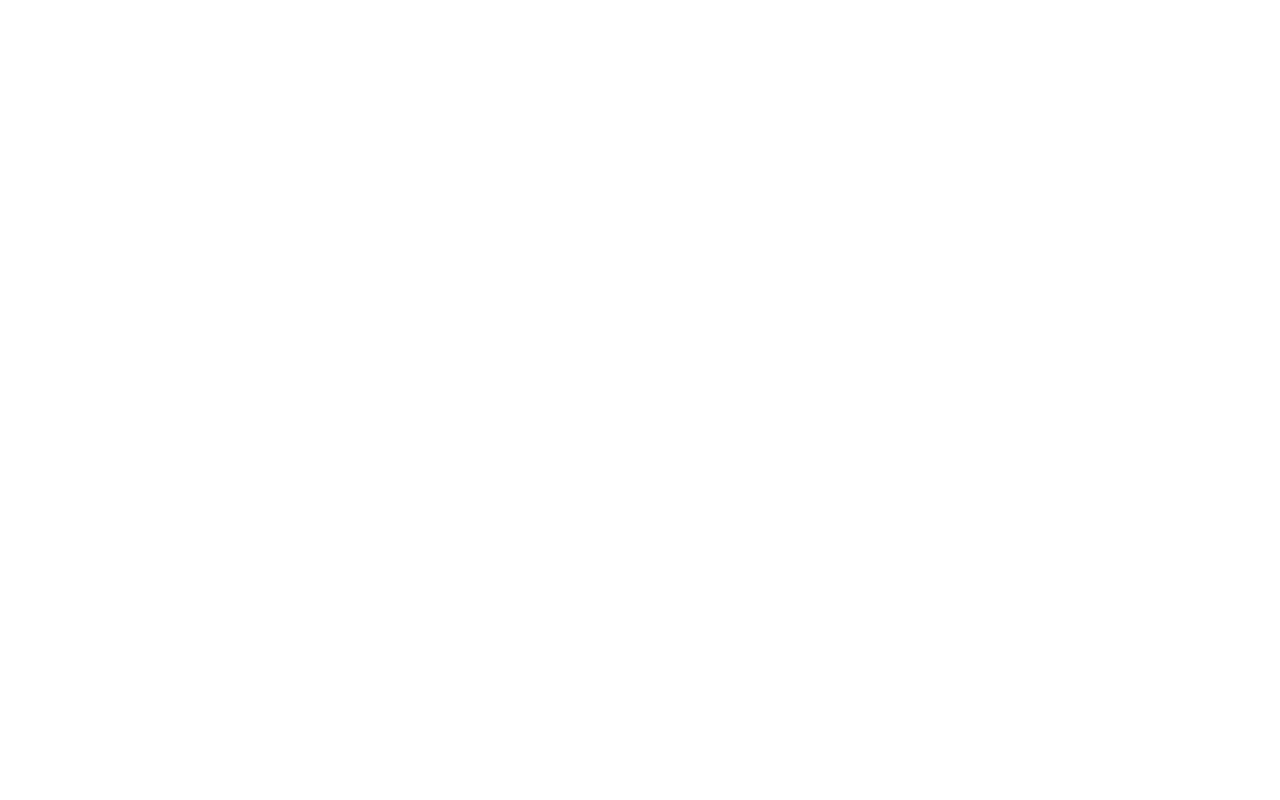
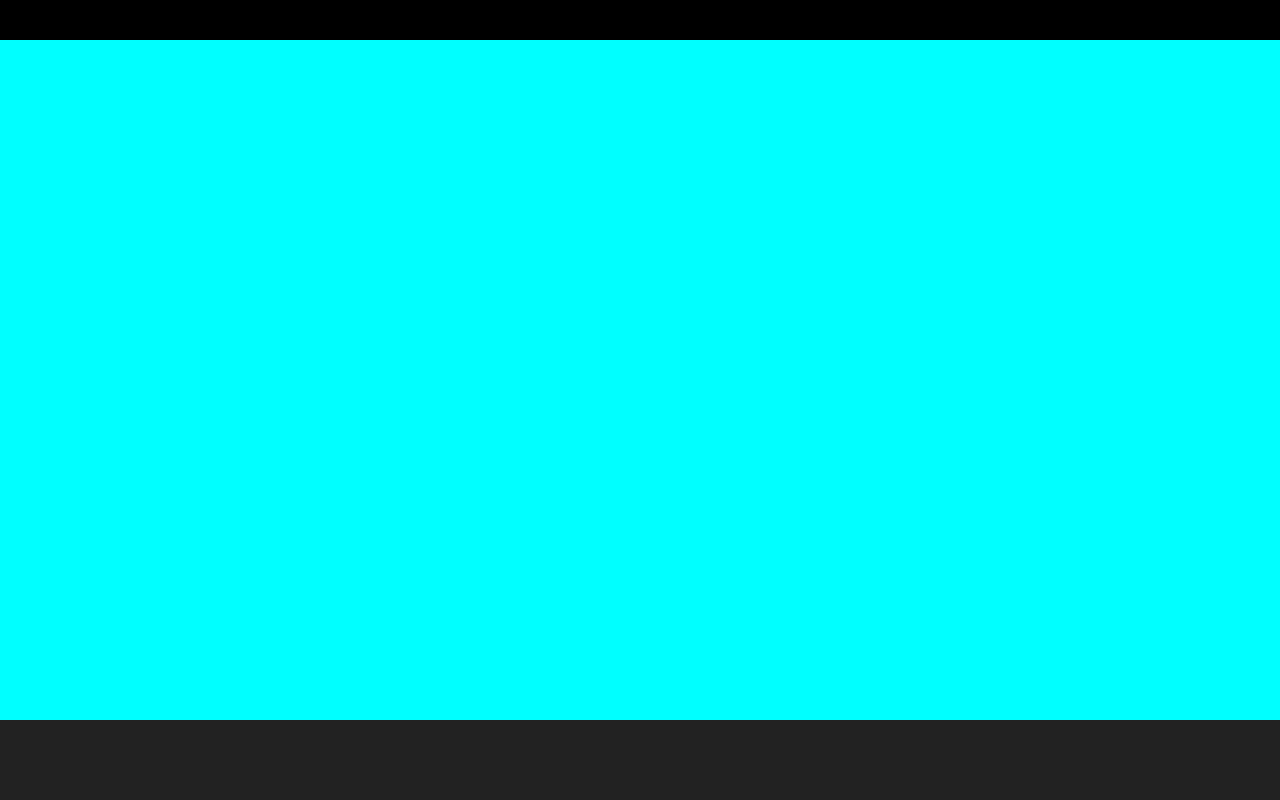
Before and after one commit to francescoP02/html-css-zoom, a plain HTML site: page index.html in a window 1280 px wide. Drawn offline with Linux system fonts and the light colour scheme.

Commit message:
Add layout

```diff
--- a/css/style.css
+++ b/css/style.css
@@ -4,3 +4,30 @@
     margin: 0;
     box-sizing: border-box;
 }
+
+/* COMMON */
+
+html {
+    font-size: 100%;
+}
+
+/* HEADER */
+
+header {
+    height: 40px;
+    background-color: #000000;
+}
+
+/* MAIN */
+
+main {
+    height: calc(100vh - 120px);
+    background-color: aqua;
+}
+
+/* FOOTER */
+
+footer {
+    height: 80px;
+    background-color: #222222;
+}
--- a/index.html
+++ b/index.html
@@ -9,5 +9,23 @@
 </head>
 <body>
 
+    <!-- HEADER -->
+    <header>
+
+    </header>
+    <!-- /HEADER -->
+
+    <!-- MAIN -->
+    <main>
+
+    </main>
+    <!-- /MAIN -->
+
+    <!-- FOOTER -->
+    <footer>
+
+    </footer>
+    <!-- /FOOTER -->
+
 </body>
 </html>
```
